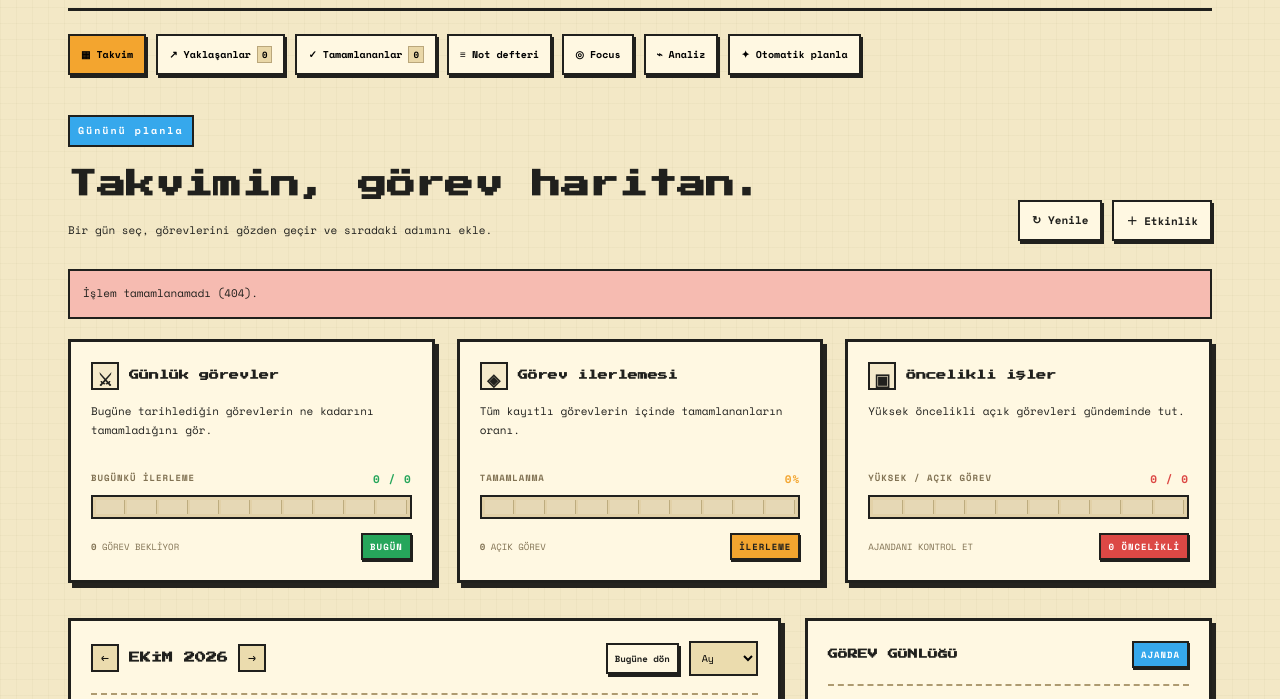
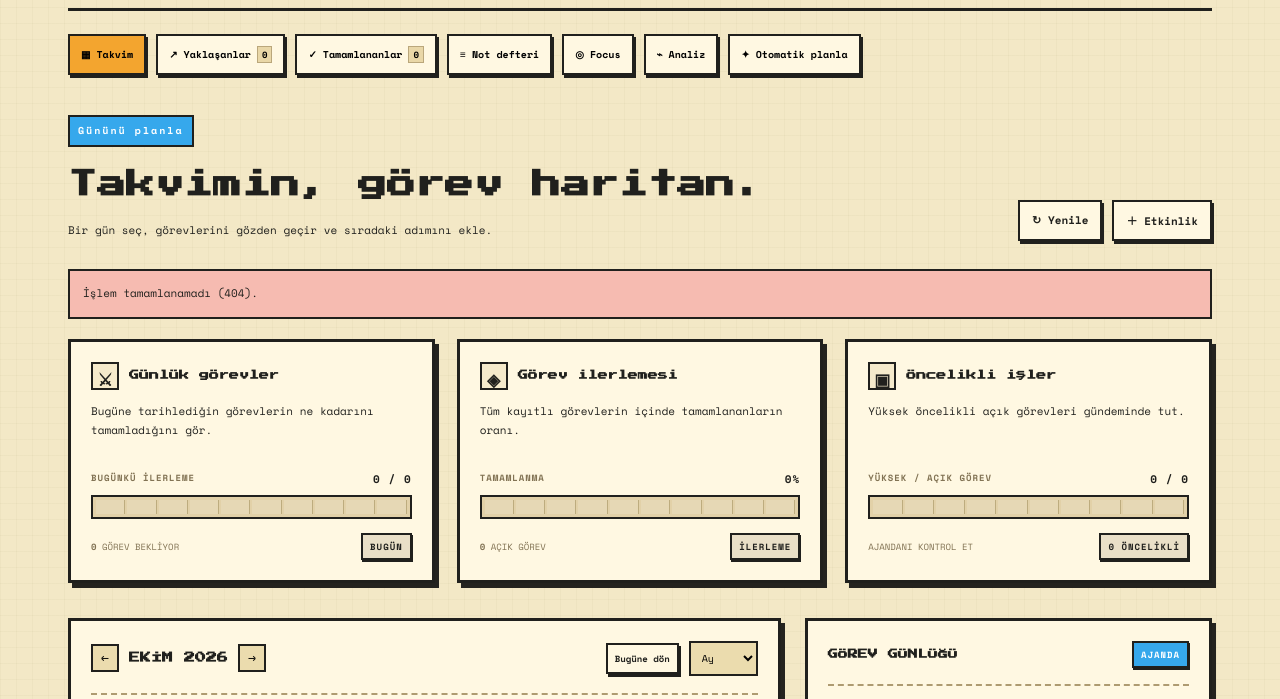
Before and after one commit to burcuduzen/dayflowj, a plain HTML site: page frontend/index.html in a window 1280 px wide. Shown: the part 73-772 px from the top of the page. Drawn offline with nearby package versions, Linux system fonts and the light colour scheme; no server answers.

Commit message:
Use neutral summary colors to distinguish task priorities

```diff
--- a/frontend/css/styles.css
+++ b/frontend/css/styles.css
@@ -112,3 +112,7 @@
 .clock-controls button:hover{background:#fff2be}.clock-controls button:active{transform:translateY(3px);box-shadow:0 1px 0 #24231f}.clock-controls button:focus-visible{outline:3px solid #1687b1;outline-offset:5px}
 .clock-feet{display:flex;justify-content:space-between;padding:0 80px;margin-top:-1px}.clock-feet i{width:80px;height:32px;background:#d6b652;border:10px solid #24231f;border-top-width:8px}
 @media(max-width:650px){#stopwatch-panel:not([hidden]){padding:48px 4px;min-height:55vh}.clock-case{border-width:8px;padding:26px 18px 18px}.clock-screen{border-width:8px;min-height:145px;padding:15px 6px}#stopwatch-time{font-size:clamp(17px,5vw,31px);letter-spacing:-1px}.clock-controls{gap:12px;padding-top:18px}.clock-controls button{min-width:0;padding:9px 12px;font-size:10px}.clock-feet{padding:0 45px}.clock-feet i{width:55px;height:26px;border-width:8px}}
+/* Summary values use neutral tones so they do not imply task priority. */
+.metrics .metric .smallcaps strong{color:var(--ink)}
+.metrics .meter i.filled{background:#777365}
+.metrics .metric-footer .tag{background:#e9dfc7;color:var(--ink)}
```
